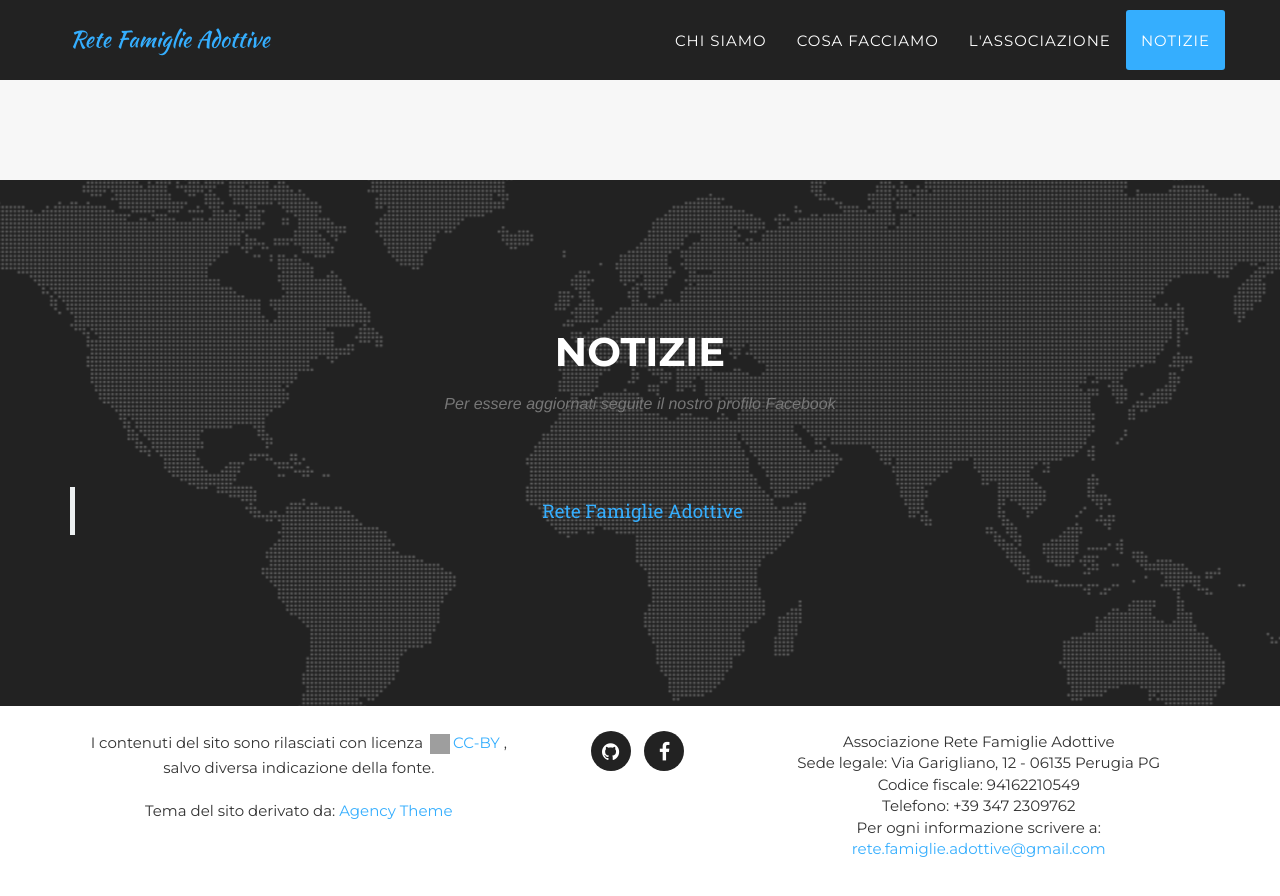
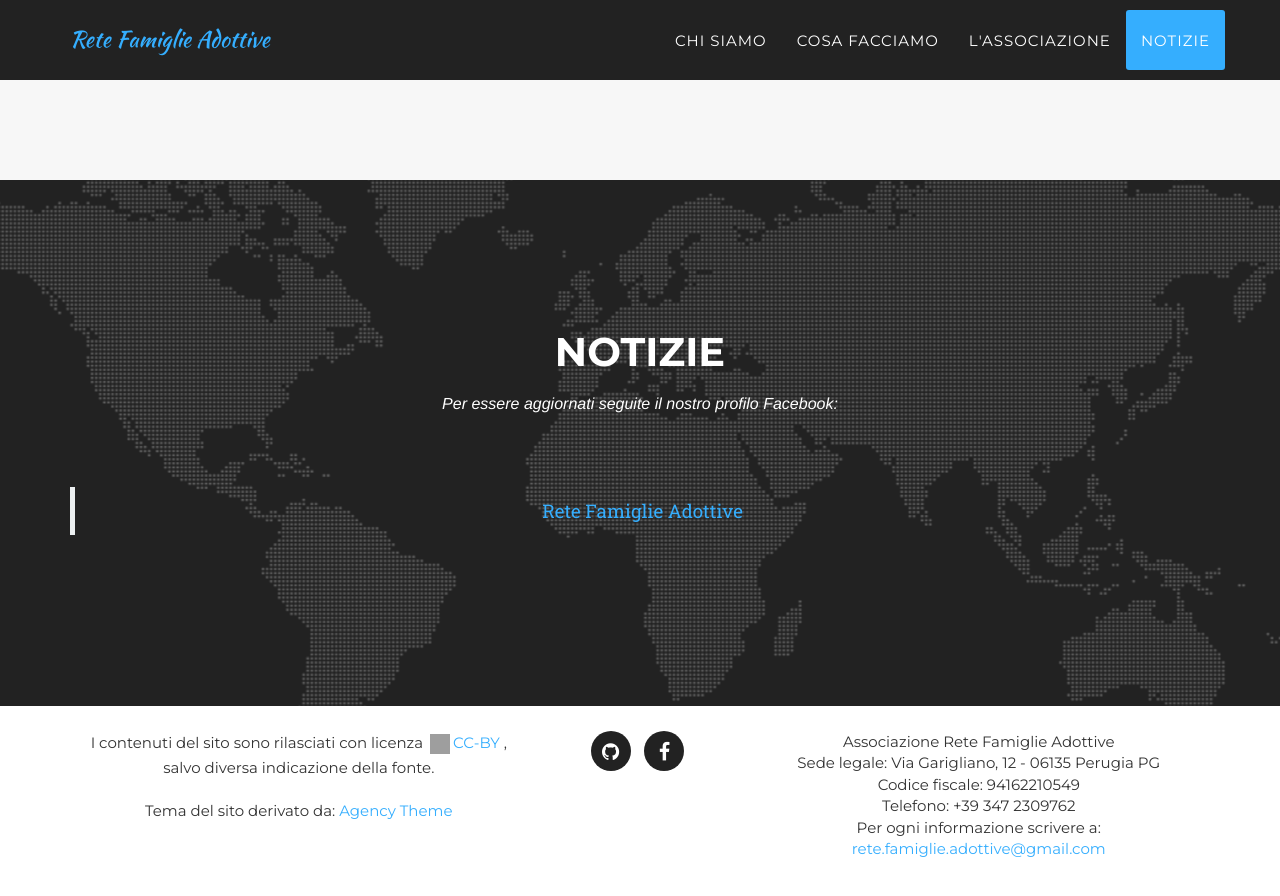
Before and after one commit to ggentili/rfa, a Jekyll site: the page built from index.html, in a window 1280 px wide and 900 px high, scrolled down 2585 px. Shown: the top 896 px of the window. Built offline with Jekyll 4.4.1, drawn with Linux system fonts in a browser that asks for light colours; some web fonts are replaced; grey boxes are pictures that could not be loaded.

Commit message:
Update contact.html

```diff
--- a/_includes/contact.html
+++ b/_includes/contact.html
@@ -15,7 +15,8 @@
             <div class="row">
                 <div class="col-lg-12 text-center">
                     <h2 class="section-heading">Notizie</h2>
-                    <h3 class="section-subheading text-muted"><span class="white">Per essere aggiornati seguite il nostro profilo Facebook</span></h3>
+                    <h3 class="section-subheading text-muted"><span style="color: white;">Per essere aggiornati seguite il nostro profilo Facebook:</span></h3>
+
                     <!-- facebook page plugin -->
                     <div class="fb-page" data-href="https://www.facebook.com/retefamiglieadottive" data-width="630" data-height="600" data-small-header="true" data-adapt-container-width="true" data-hide-cover="false" data-show-facepile="true" data-show-posts="true"><div class="fb-xfbml-parse-ignore"><blockquote cite="https://www.facebook.com/retefamiglieadottive"><a href="https://www.facebook.com/retefamiglieadottive">Rete Famiglie Adottive</a></blockquote></div></div>
                 </div>
```
